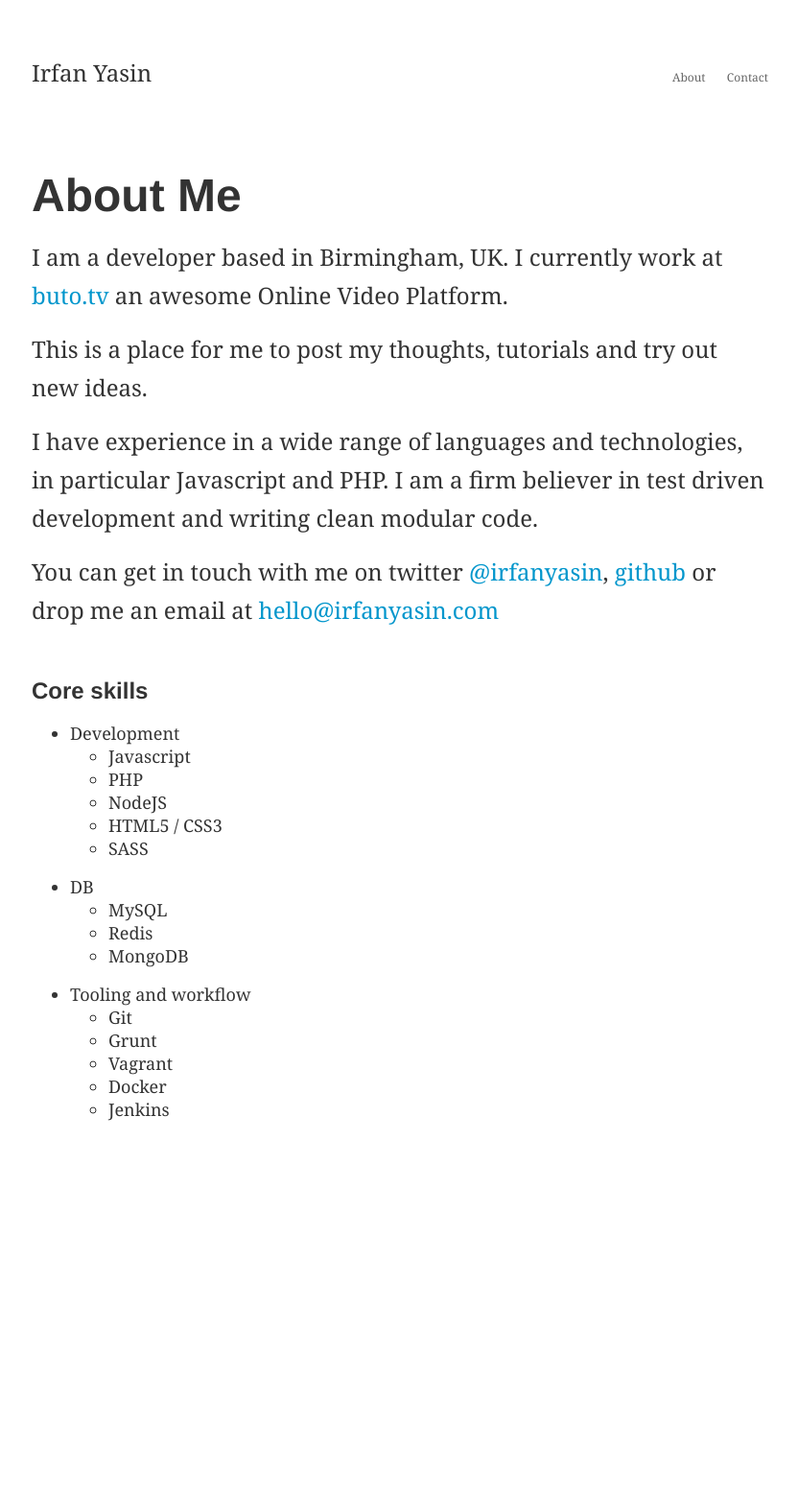
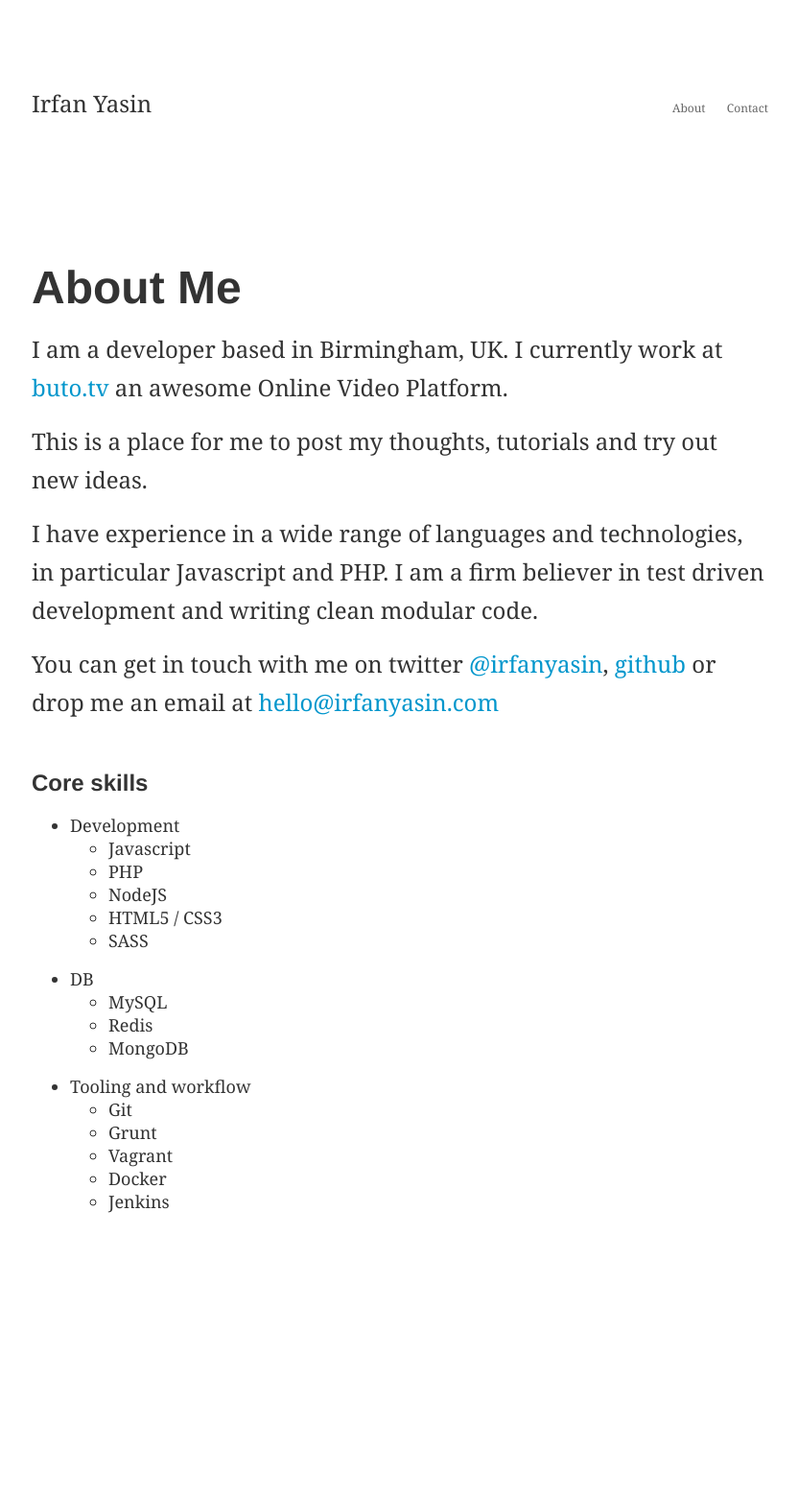
Before and after one commit to irfanyasin/irfanyasin.github.io, a Jekyll site: the page built from about.md, in a window 1280 px wide. Shown: the whole page at 96% size, without its empty margins (223-1055 px from the left). Built offline with Jekyll 4.4.1, drawn with Linux system fonts in a browser that asks for light colours; Markdown is read by kramdown in place of the engine named in the settings; before the commit the page ends 1464 px from its top, so only the background shows below that.

Commit message:
tweak css

```diff
--- a/_includes/header.html
+++ b/_includes/header.html
@@ -1,5 +1,5 @@
 <header class="site-header">
-  <div class="mt2 m-responsive wrap">
+  <div class="mt2 p-responsive wrap">
     <div class="measure">
       <a href="/" class="left">{{ site.title }}</a>
       <nav class="site-nav right">
```
